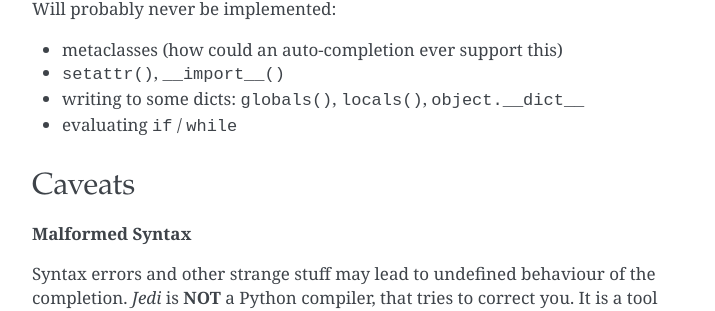
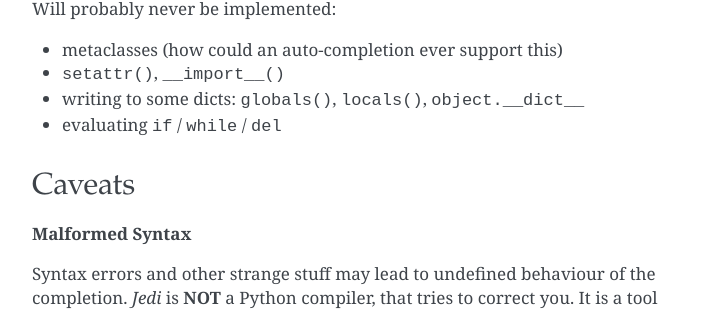
Before and after one commit to davidhalter/jedi, a Sphinx documentation site: the page built from docs/docs/features.rst, in a window 1280 px wide and 900 px high, scrolled down 975 px. Shown: the part 147-458 px from the top of the window, without its empty margins (388-1103 px from the left). Built offline with Sphinx 7.4.7, drawn with Linux system fonts in a browser that asks for light colours; pages that are not in the unit, such as notebooks, are missing from menus.

Commit message:
Jedi doesn't support del yet

```diff
--- a/docs/docs/features.rst
+++ b/docs/docs/features.rst
@@ -56,7 +56,7 @@ Will probably never be implemented:
 - metaclasses (how could an auto-completion ever support this)
 - ``setattr()``, ``__import__()``
 - writing to some dicts: ``globals()``, ``locals()``, ``object.__dict__``
-- evaluating ``if`` / ``while``
+- evaluating ``if`` / ``while`` / ``del``
 
 
 Caveats
```
